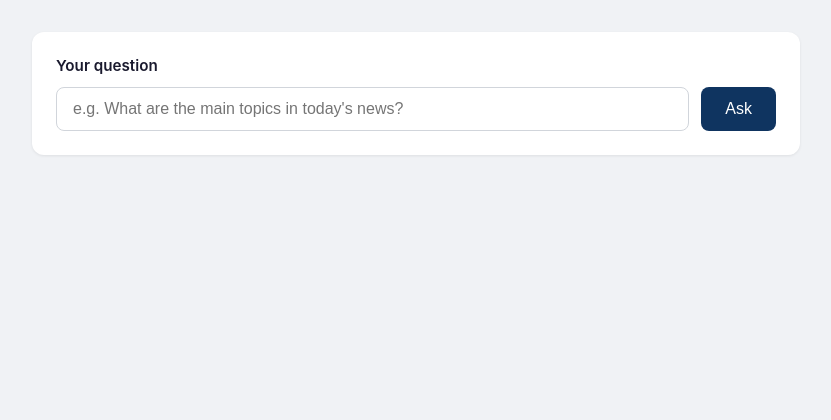
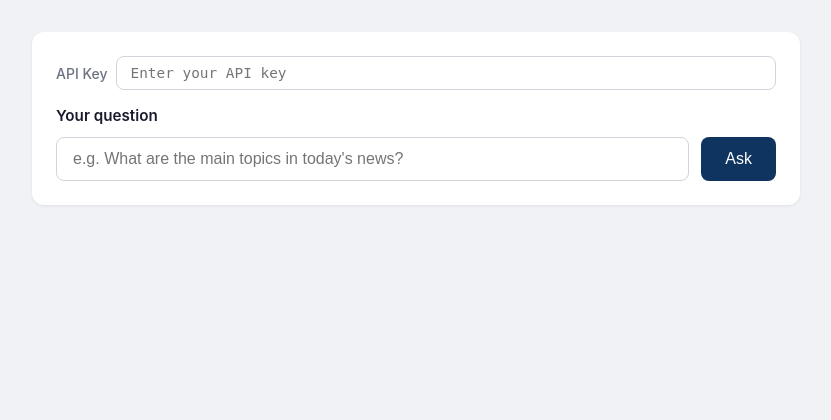
Before and after one commit to krevetka-is-afk/Intelligent-Assistant-for-Educational-Institutions, a Python web app: template src/server/templates/index.html in a window 1280 px wide. Shown: the part 125-545 px from the top of the page, without its empty margins (224-1055 px from the left). Run offline with Jinja, Linux system fonts and the light colour scheme; the template is opened without the code that fills it, so the values that code supplies are empty.

Commit message:
fix: address security review comments
- Add API key authentication (X-API-Key header)
- Add rate limiting via slowapi (10 req/min)
- Restrict CORS to GET/POST and required headers only
- Add input validation: type check, strip, max 500 chars
- Whitelist metadata fields to prevent leakage
- Split generic exception handler into specific ones
- Fix path traversal in vector DB location
- Update uv.lock with new dependencies (jinja2, slowapi)

```diff
--- a/pyproject.toml
+++ b/pyproject.toml
@@ -31,6 +31,7 @@ dependencies = [
     "streamlit>=1.53.0",
     "langchain-classic>=1.0.1",
     "jinja2>=3.1.0",
+    "slowapi>=0.1.9",
 ]
 
 [dependency-groups]
--- a/src/server/app/vector.py
+++ b/src/server/app/vector.py
@@ -14,7 +14,8 @@ df = pd.read_csv(DATA_PATH)
 embeddings = OllamaEmbeddings(model=config.embed_model)
 
 _default_db_dir = Path(__file__).resolve().parent.parent / "chrome_langchain_db"
-db_location = os.getenv("VECTOR_DB_DIR", str(_default_db_dir))
+_raw_db_dir = os.getenv("VECTOR_DB_DIR", str(_default_db_dir))
+db_location = str(Path(_raw_db_dir).resolve())
 
 add_documents = not os.path.exists(db_location)
 
--- a/src/server/templates/index.html
+++ b/src/server/templates/index.html
@@ -61,6 +61,36 @@
             font-weight: 600;
             margin-bottom: 0.75rem;
             font-size: 0.95rem;
+        }
+
+        .api-key-row {
+            display: flex;
+            align-items: center;
+            gap: 0.5rem;
+            margin-bottom: 1rem;
+        }
+
+        .api-key-row label {
+            margin-bottom: 0;
+            white-space: nowrap;
+            font-size: 0.875rem;
+            color: #6b7280;
+            font-weight: 500;
+        }
+
+        .api-key-row input[type="password"] {
+            flex: 1;
+            padding: 0.5rem 0.875rem;
+            border: 1.5px solid #d1d5db;
+            border-radius: 8px;
+            font-size: 0.9rem;
+            outline: none;
+            transition: border-color 0.2s;
+            font-family: monospace;
+        }
+
+        .api-key-row input[type="password"]:focus {
+            border-color: #0f3460;
         }
 
         .input-row {
@@ -292,6 +322,15 @@
 
 <main>
     <div class="question-card">
+        <div class="api-key-row">
+            <label for="api-key-input">API Key</label>
+            <input
+                type="password"
+                id="api-key-input"
+                placeholder="Enter your API key"
+                autocomplete="off"
+            />
+        </div>
         <label for="question-input">Your question</label>
         <form id="ask-form" class="input-row">
             <input
@@ -336,6 +375,7 @@
 <script>
     const form = document.getElementById("ask-form");
     const input = document.getElementById("question-input");
+    const apiKeyInput = document.getElementById("api-key-input");
     const submitBtn = document.getElementById("submit-btn");
     const answerSection = document.getElementById("answer-section");
     const answerText = document.getElementById("answer-text");
@@ -371,9 +411,18 @@
         submitBtn.innerHTML = '<span class="spinner"></span>Thinking...';
 
         try {
+            const apiKey = apiKeyInput.value.trim();
+            if (!apiKey) {
+                showError("Please enter your API key.");
+                return;
+            }
+
             const res = await fetch("/ask", {
                 method: "POST",
-                headers: { "Content-Type": "application/json" },
+                headers: {
+                    "Content-Type": "application/json",
+                    "X-API-Key": apiKey,
+                },
                 body: JSON.stringify({ question }),
             });
 
```
Also changed, not shown: src/server/app/main.py (+69 -24 lines), 1 other file.
